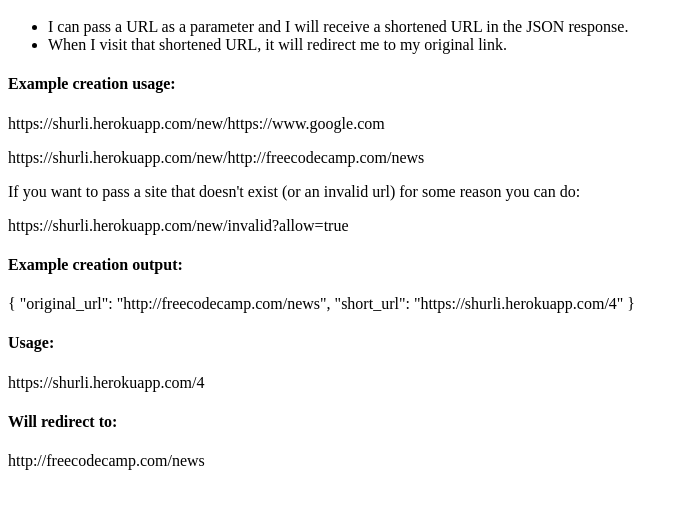
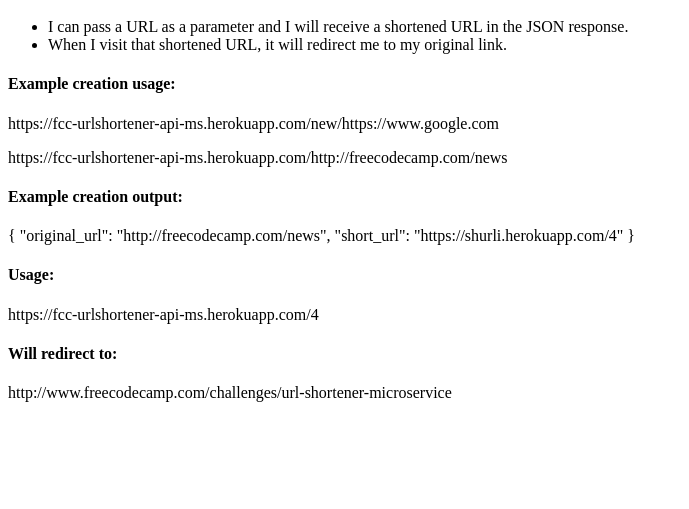
Before and after one commit to LovroM/Urlshortener-ms, a website: page client/index.html in a window 1280 px wide. Shown: the part 101-610 px from the top of the page, without its empty margins (0-689 px from the left). Drawn offline with Linux system fonts and the light colour scheme.

Commit message:
Edited the html to suit heroku link

```diff
--- a/client/index.html
+++ b/client/index.html
@@ -18,19 +18,17 @@
       </ul>
 
       <h4>Example creation usage:</h4>
-      <p>https://shurli.herokuapp.com/new/https://www.google.com</p>
-      <p>https://shurli.herokuapp.com/new/http://freecodecamp.com/news</p>
-      <p>If you want to pass a site that doesn't exist (or an invalid url) for some reason you can do:</p>
-      <p>https://shurli.herokuapp.com/new/invalid?allow=true</p>
+      <p>https://fcc-urlshortener-api-ms.herokuapp.com/new/https://www.google.com</p>
+      <p>https://fcc-urlshortener-api-ms.herokuapp.com/http://freecodecamp.com/news</p>
 
       <h4>Example creation output:</h4>
       <p>{ "original_url": "http://freecodecamp.com/news", "short_url": "https://shurli.herokuapp.com/4" }</p>
 
       <h4>Usage:</h4>
-      <p>https://shurli.herokuapp.com/4</p>
+      <p>https://fcc-urlshortener-api-ms.herokuapp.com/4</p>
 
       <h4>Will redirect to:</h4>
-      <p>http://freecodecamp.com/news</p>
+      <p>http://www.freecodecamp.com/challenges/url-shortener-microservice</p>
 
     </div>
 
```
